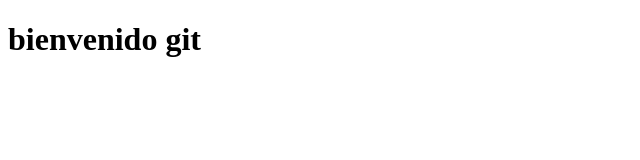
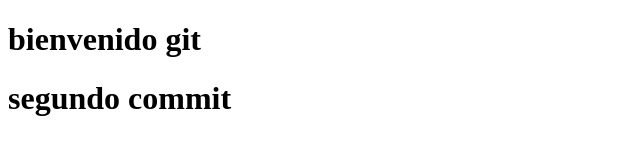
Before and after one commit to yoe1995/aprendiendo-git-hub, a plain HTML site: page index.html in a window 1280 px wide. Shown: the whole page, without its empty margins (0-640 px from the left). Drawn offline with Linux system fonts and the light colour scheme.

Commit message:
segundo commit

```diff
--- a/index.html
+++ b/index.html
@@ -8,6 +8,7 @@
 </head>
 <body>
     <h1>bienvenido git</h1>
+    <h1>segundo commit</h1>
 
 </body>
 </html>
```
